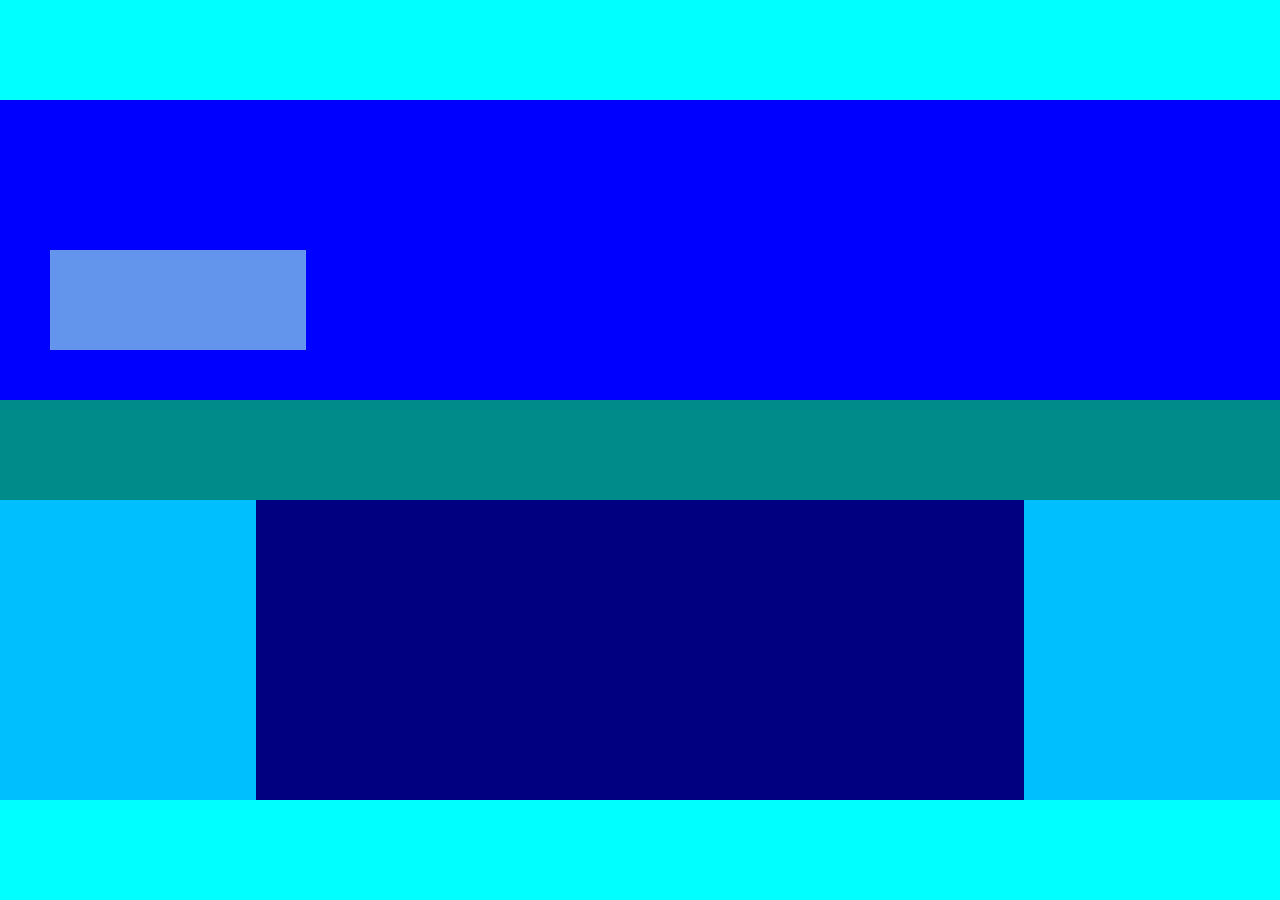
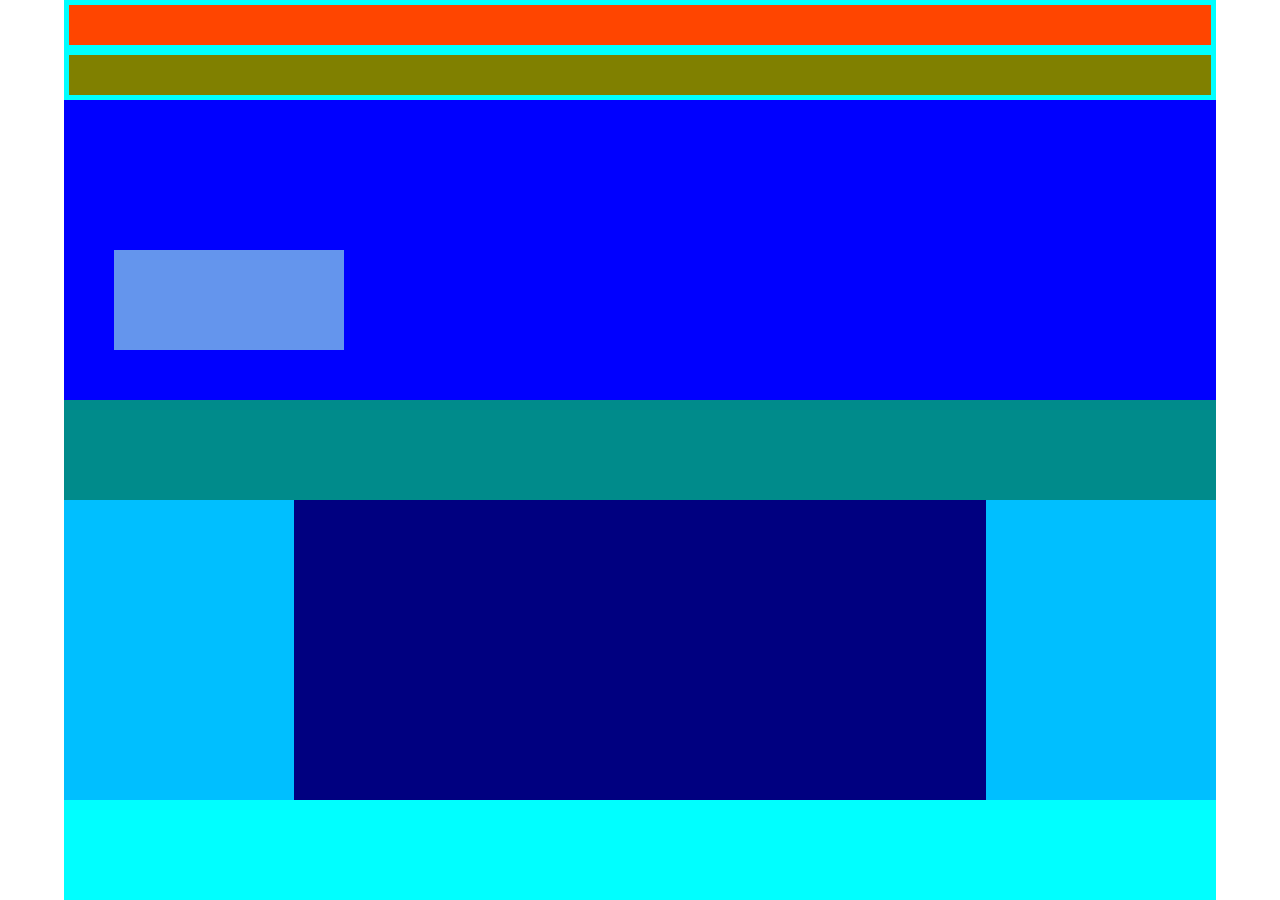
Before and after one commit to Alessandra-N/htmlcss-struttura-wp, a plain HTML site: page index.html in a window 1280 px wide. Drawn offline with Linux system fonts and the light colour scheme.

Commit message:
Complete (3)

```diff
--- a/index.html
+++ b/index.html
@@ -9,7 +9,10 @@
 </head>
 <body>
 
-    <header class="max_width"></header>
+    <header class="max_width clearfix">
+        <div class="logo float"></div>
+        <nav class="menu float"></div>
+    </header>
 
     <section>
         <div class="main_square clearfix max_width">
--- a/style.css
+++ b/style.css
@@ -10,11 +10,32 @@
     content: "";
 }
 
+/* Centratura */
+
+body {
+    width: 90%;
+    margin: auto;
+}
+
 /* css header and footer*/
 
 header, footer {
     background-color: aqua;
     height: 100px;
+}
+
+.logo, .menu {
+    height: 40px;
+    width: calc(100% - 10px);
+    margin: 5px;
+}
+
+.logo {
+    background-color: orangered;
+}
+
+.menu {
+    background-color: olive;
 }
 
 /* css center img with title */
```
